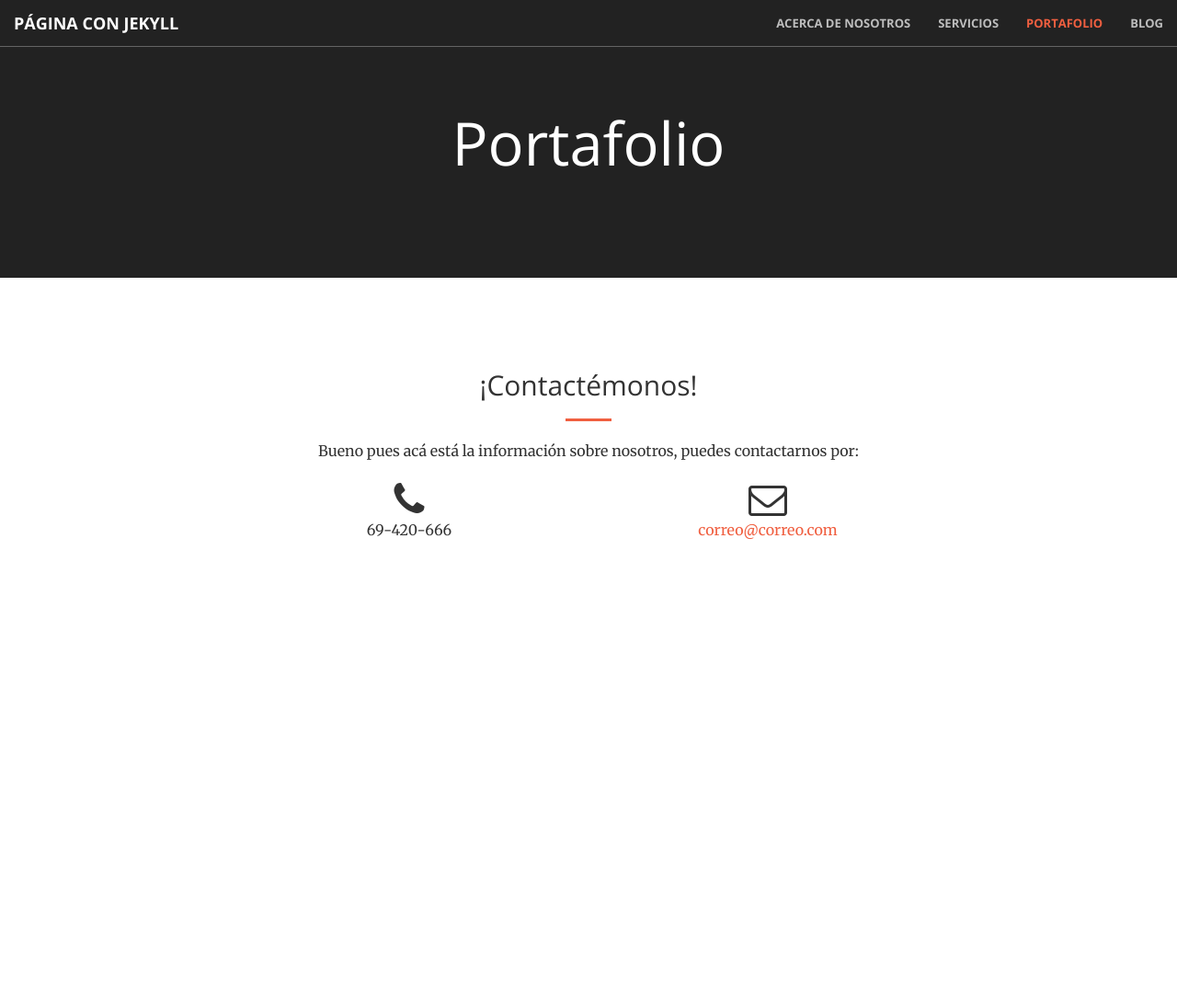
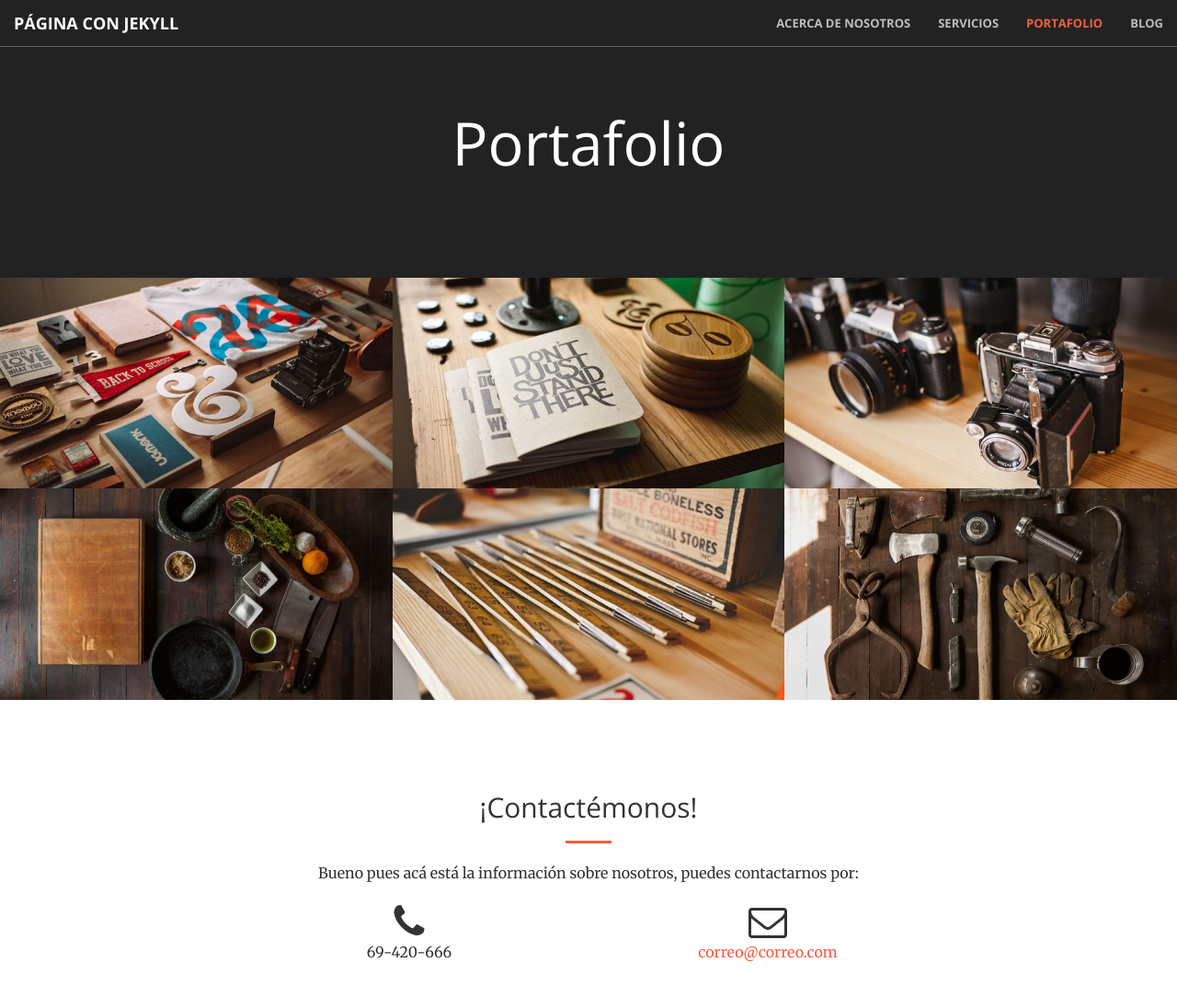
Before and after one commit to Dasapugo4444/jekyll-portal, a Jekyll site: the page built from portfolio.html, in a window 1280 px wide and 1167 px high. Shown: the top 1084 px of the window at 92% size. Built offline with Jekyll 4.4.1, drawn with Linux system fonts in a browser that asks for light colours.

Commit message:
chore: Se restablece portafolio

```diff
--- a/config.yml
+++ b/config.yml
@@ -5,3 +5,4 @@ plugins:
 
 collections:
   portfolio:
+    output: true
--- a/portfolio.html
+++ b/portfolio.html
@@ -2,7 +2,8 @@
 layout: page
 title: Portafolio
 ---
-<section class="no-padding" id="portfolio">
+<!-- Ain't wotking -->
+<!-- <section class="no-padding" id="portfolio">
     <div class="container-fluid">
       <div class="row no-gutter">
         {%- for item in site.portfolio -%}
@@ -24,4 +25,102 @@ title: Portafolio
         {%- endfor -%}
       </div>
     </div>
+  </section> -->
+
+<!-- Same as above but hard-coded -->
+  <section class="no-padding" id="portfolio">
+    <div class="container-fluid">
+      <div class="row no-gutter">
+        <div class="col-lg-4 col-sm-6">
+          <a href="#" class="portfolio-box">
+            <img src="img/portfolio/1.jpg" class="img-responsive" alt="">
+            <div class="portfolio-box-caption">
+              <div class="portfolio-box-caption-content">
+                <div class="project-category text-faded">
+                  Category
+                </div>
+                <div class="project-name">
+                  Project Name
+                </div>
+              </div>
+            </div>
+          </a>
+        </div>
+        <div class="col-lg-4 col-sm-6">
+          <a href="#" class="portfolio-box">
+            <img src="img/portfolio/2.jpg" class="img-responsive" alt="">
+            <div class="portfolio-box-caption">
+              <div class="portfolio-box-caption-content">
+                <div class="project-category text-faded">
+                  Category
+                </div>
+                <div class="project-name">
+                  Project Name
+                </div>
+              </div>
+            </div>
+          </a>
+        </div>
+        <div class="col-lg-4 col-sm-6">
+          <a href="#" class="portfolio-box">
+            <img src="img/portfolio/3.jpg" class="img-responsive" alt="">
+            <div class="portfolio-box-caption">
+              <div class="portfolio-box-caption-content">
+                <div class="project-category text-faded">
+                  Category
+                </div>
+                <div class="project-name">
+                  Project Name
+                </div>
+              </div>
+            </div>
+          </a>
+        </div>
+        <div class="col-lg-4 col-sm-6">
+          <a href="#" class="portfolio-box">
+            <img src="img/portfolio/4.jpg" class="img-responsive" alt="">
+            <div class="portfolio-box-caption">
+              <div class="portfolio-box-caption-content">
+                <div class="project-category text-faded">
+                  Category
+                </div>
+                <div class="project-name">
+                  Project Name
+                </div>
+              </div>
+            </div>
+          </a>
+        </div>
+        <div class="col-lg-4 col-sm-6">
+          <a href="#" class="portfolio-box">
+            <img src="img/portfolio/5.jpg" class="img-responsive" alt="">
+            <div class="portfolio-box-caption">
+              <div class="portfolio-box-caption-content">
+                <div class="project-category text-faded">
+                  Category
+                </div>
+                <div class="project-name">
+                  Project Name
+                </div>
+              </div>
+            </div>
+          </a>
+        </div>
+        <div class="col-lg-4 col-sm-6">
+          <a href="#" class="portfolio-box">
+            <img src="img/portfolio/6.jpg" class="img-responsive" alt="">
+            <div class="portfolio-box-caption">
+              <div class="portfolio-box-caption-content">
+                <div class="project-category text-faded">
+                  Category
+                </div>
+                <div class="project-name">
+                  Project Name
+                </div>
+              </div>
+            </div>
+          </a>
+        </div>
+      </div>
+    </div>
   </section>
```
